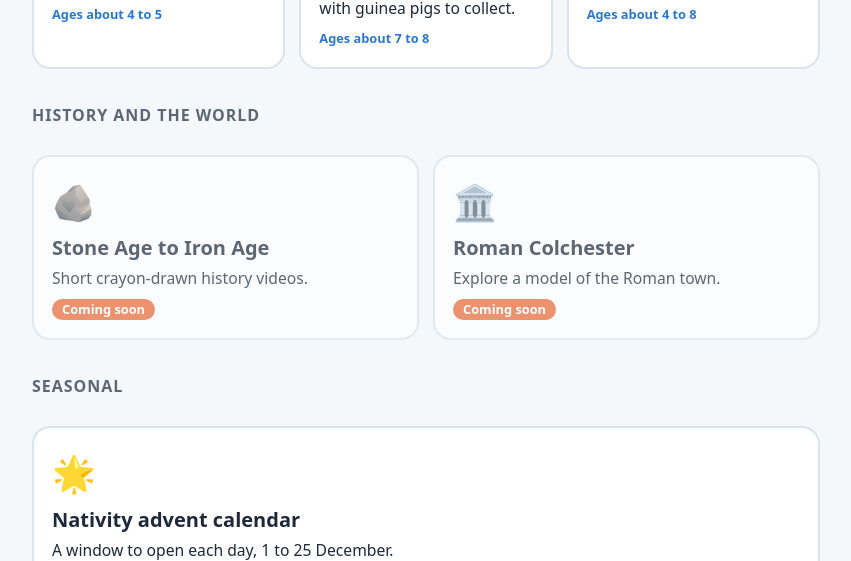
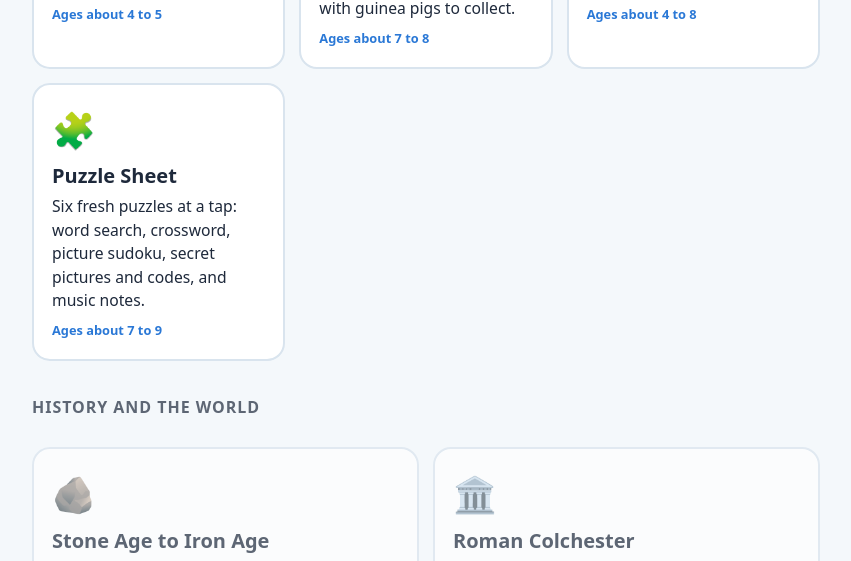
Before and after one commit to andrewlord311-sudo/andrewlord311-sudo.github.io, a plain HTML site: page index.html in a window 1280 px wide. Shown: the part 660-1221 px from the top of the page, without its empty margins (214-1065 px from the left). Drawn offline with Linux system fonts and the light colour scheme.

Commit message:
Hub: add the Puzzle Sheet tile
Co-Authored-By: Claude Opus 5.5 <noreply@anthropic.com>

```diff
--- a/index.html
+++ b/index.html
@@ -42,6 +42,8 @@ footer{margin-top:36px;text-align:center;font-size:.9rem;opacity:.8}
 <p>Times tables, and column addition and subtraction, with guinea pigs to collect.</p><span class="age">Ages about 7 to 8</span></a>
 <a class="tile" href="https://andrewlord311-sudo.github.io/PipsPaintPots/"><div class="emoji">🎨</div><h2>Pip's Paint Pots</h2>
 <p>Mix paint colours to match what each guinea pig wants.</p><span class="age">Ages about 4 to 8</span></a>
+<a class="tile" href="https://andrewlord311-sudo.github.io/PuzzleSheet/"><div class="emoji">🧩</div><h2>Puzzle Sheet</h2>
+<p>Six fresh puzzles at a tap: word search, crossword, picture sudoku, secret pictures and codes, and music notes.</p><span class="age">Ages about 7 to 9</span></a>
 </section>
 
 <h3>History and the world</h3>
```
